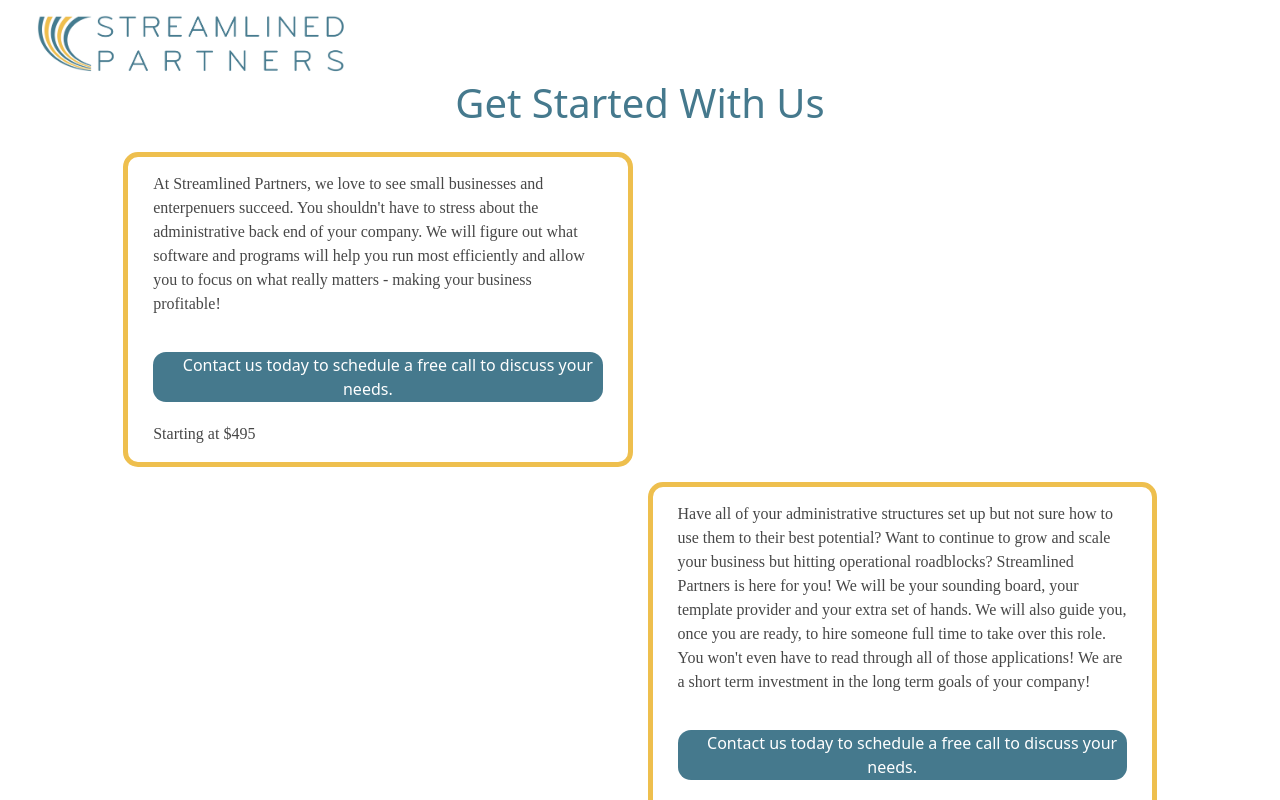
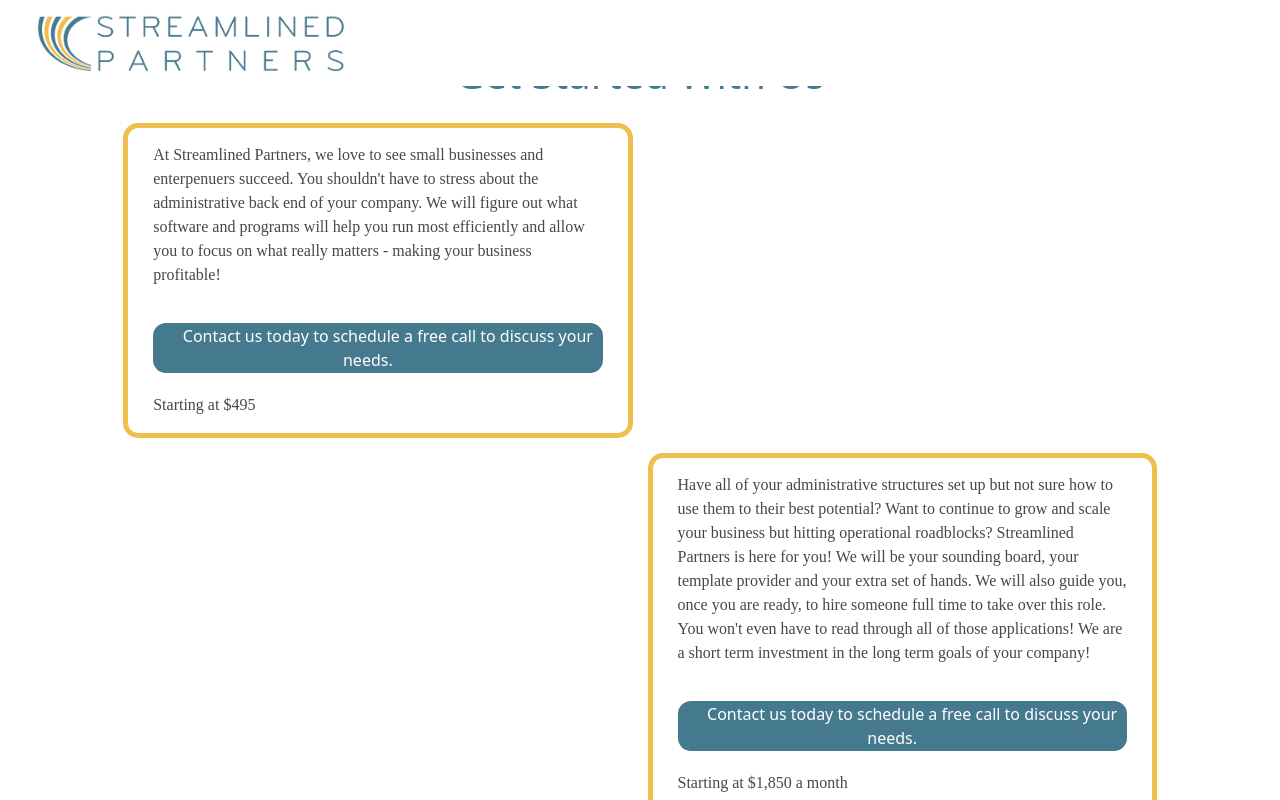
Before and after one commit to rhkearns/streamlined_1, a React (Create React App) app: page /packages in a window 1280 px wide. Shown: the top 800 px of the page. Built offline with nearby package versions, Linux system fonts and the light colour scheme; a web font is replaced by a local one.

Commit message:
outer package class name

```diff
--- a/src/pages/Packages/Packages.jsx
+++ b/src/pages/Packages/Packages.jsx
@@ -6,7 +6,7 @@ import './Packages.scss'
 const Packages = () => {
 	return (
 		<div id="packages-page">
-			<div> className="outer-packages">
+			<div className="outer-packages">
 				<h2 id="packages-title">Get Started With Us</h2>
 				<div className="packages">
 					<div id="systemization-package">
```
